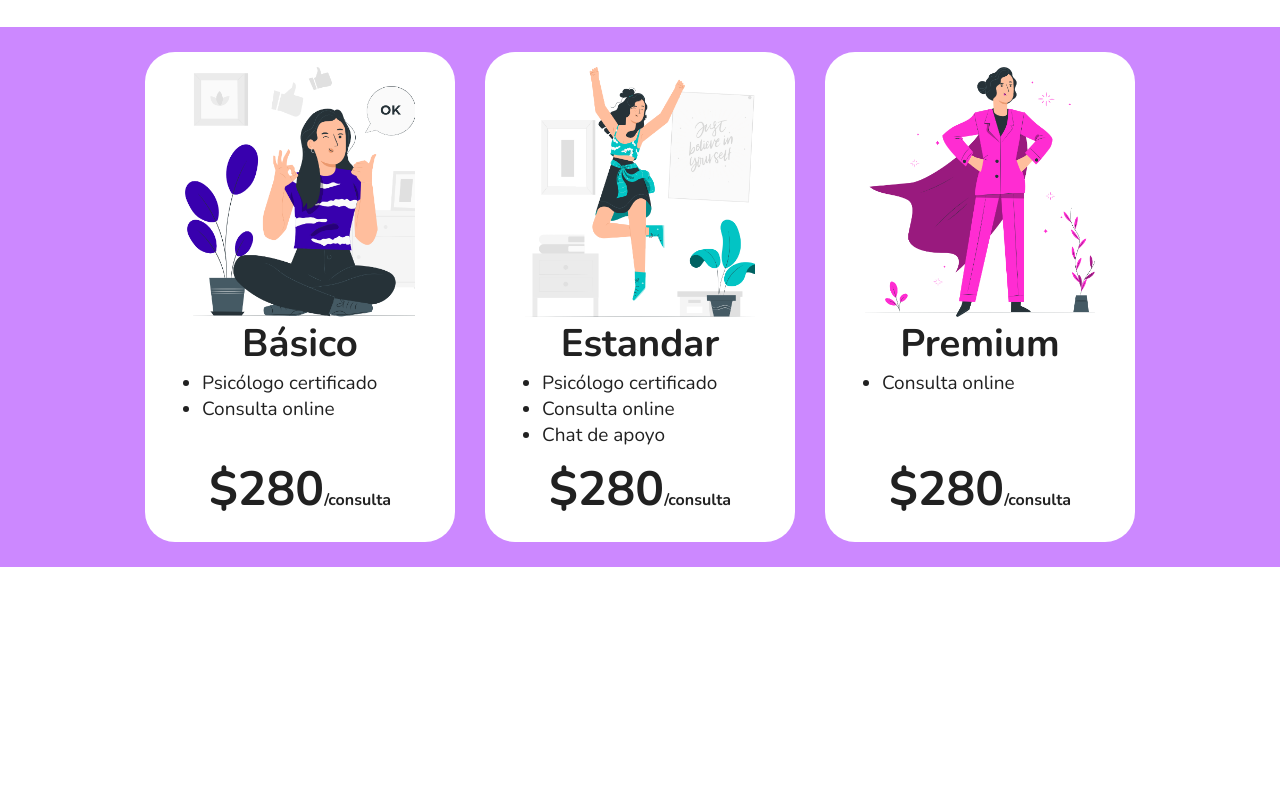
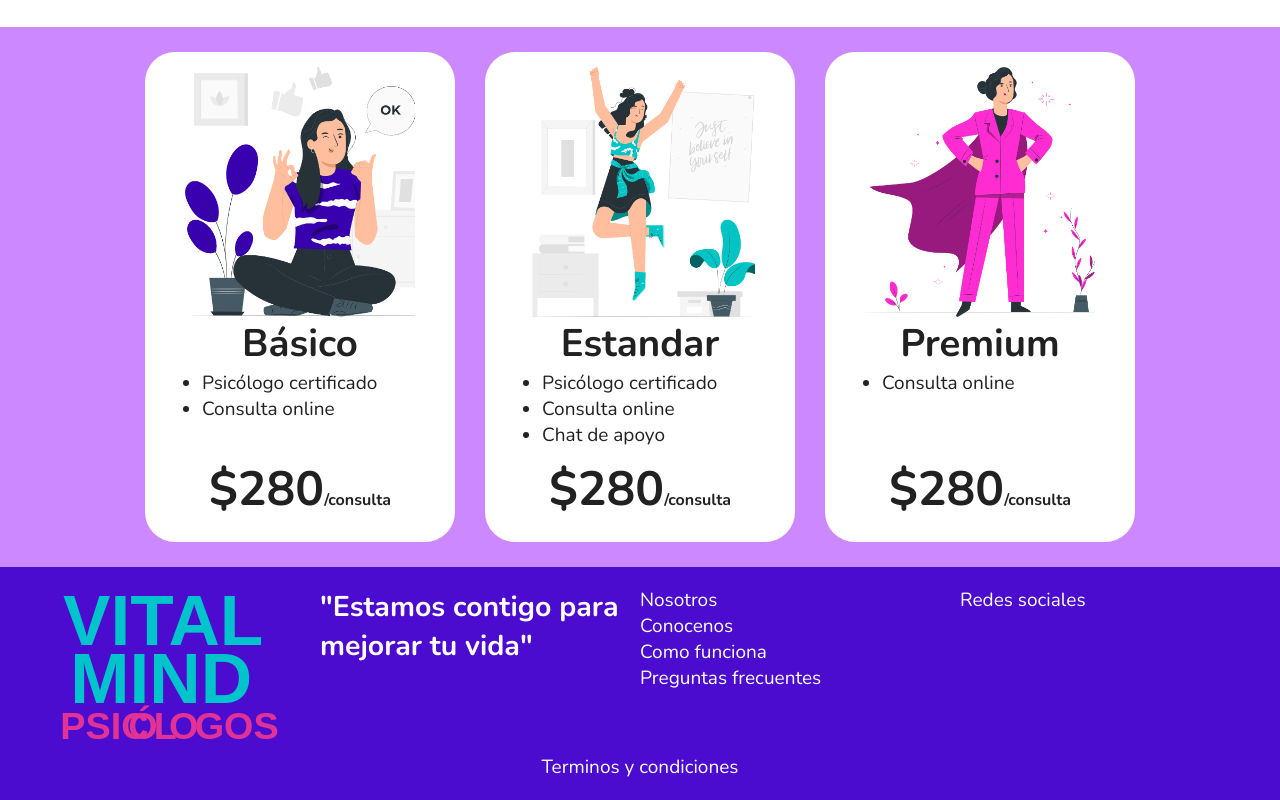
Before and after one commit to pedro412/vitalmind, a plain HTML site: page public/index.html in a window 1280 px wide. Shown: the part 1821-2621 px from the top of the page. Before the commit the page ends 2388 px from the top, so only its background shows below. Drawn offline with nearby package versions, Linux system fonts and the light colour scheme.

Commit message:
[ADD] Footer section

```diff
--- a/public/index.html
+++ b/public/index.html
@@ -22,10 +22,10 @@
                 <a class="nav-link" href="#">Cómo funciona</a>
             </li>
             <li class="nav-item">
-                <a class="nav-link" href="#">Contacto</a>
+                <a class="nav-link" href="#">Precios y Planes</a>
             </li>
             <li class="nav-item">
-                <a class="nav-link" href="#">Precios y Planes</a>
+                <a class="nav-link comenzar" href="#">Comenzar</a>
             </li>
         </ul>
     </nav>
@@ -164,6 +164,27 @@
 
     </main>
 
+    <footer>
+        <div class="footer">
+            <div class="text-center">
+                <img width="240px" src="./assets/logo.svg" alt="vital mind" />
+            </div>
+            <div>
+                <h2>"Estamos contigo para mejorar tu vida"</h2>
+            </div>
+            <div class="nav-list">
+                <a href="">Nosotros</a>
+                <a href="">Conocenos</a>
+                <a href="">Como funciona</a>
+                <a href="">Preguntas frecuentes</a>
+            </div>
+            <div>
+                Redes sociales
+            </div>
+        </div>
+        <div class="terms">Terminos y condiciones</div>
+    </footer>
+
     <script src="./js/slider.js"></script>
 
 </body>
--- a/public/styles/styles.css
+++ b/public/styles/styles.css
@@ -58,6 +58,12 @@ button {
   padding: 0.5rem 1rem;
   font-weight: bold;
   color: #212121;
+}
+
+.comenzar {
+  background: #e83493;
+  color: #fff;
+  border-radius: 50px;
 }
 
 .container {
@@ -261,6 +267,32 @@ button {
   font-size: 1rem;
 }
 
+footer {
+  padding-top: 20px;
+  background-color: #4b0ccf;
+  color: #fff;
+}
+
+.footer {
+  display: grid;
+  grid-template-columns: 25% 25% 25% 25%;
+}
+
+.nav-list {
+  display: flex;
+  flex-direction: column;
+}
+
+.nav-list a {
+  color: #fff;
+  text-decoration: none;
+}
+
+.terms {
+  padding-bottom: 20px;
+  text-align: center;
+}
+
 /* @media only screen and (min-width: 1200px) {
   .container {
     max-width: 1140px;
```
